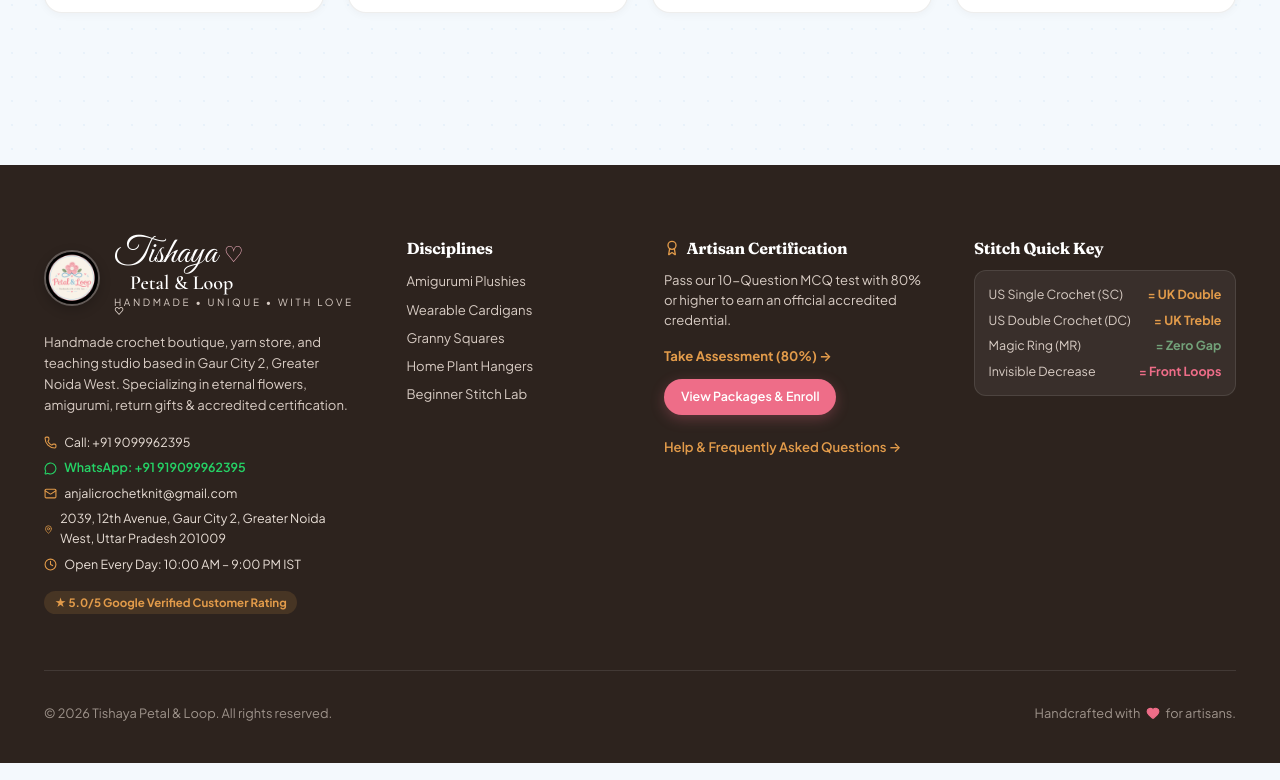
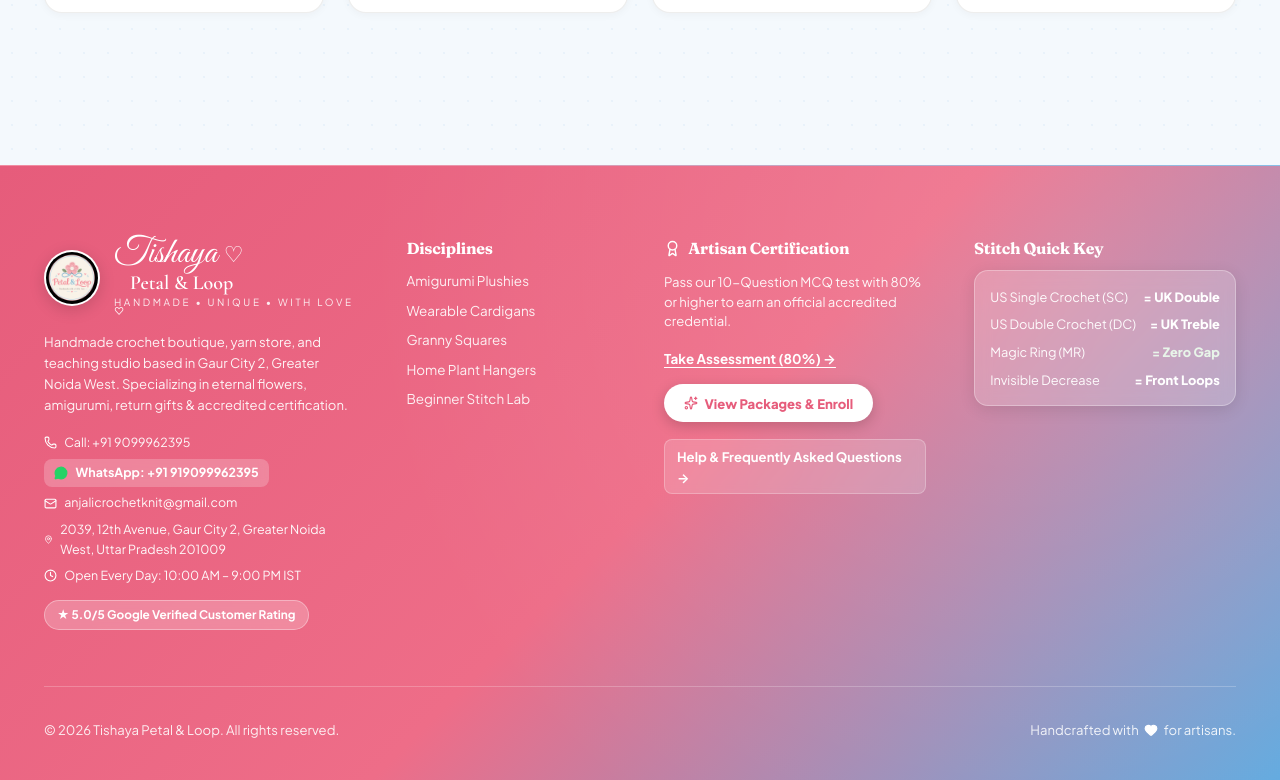
Before and after one commit to RekhaPatel6213/crochet-academy, a React (Vite) app in the folder client/: page / in a window 1280 px wide. Shown: the part 4999-5779 px from the top of the page. Built offline with nearby package versions, Linux system fonts and the light colour scheme; no server answers.

Commit message:
Update footer background color to signature petal-rose and sky-blue gradient matching top announcement bar

```diff
--- a/client/src/components/Footer.jsx
+++ b/client/src/components/Footer.jsx
@@ -1,9 +1,9 @@
 import React from 'react';
-import { Award, Heart, Phone, Mail, MapPin, Clock, MessageCircle } from 'lucide-react';
+import { Award, Heart, Phone, Mail, MapPin, Clock, MessageCircle, Sparkles } from 'lucide-react';
 
 export default function Footer({ onOpenPackages, onOpenExam, settings, onNavigate }) {
   const companyName = settings?.companyName || "Tishaya Petal & Loop";
-  const tagline = settings?.tagline || "Handmade • Unique • With Love ♡";
+  const tagline = settings?.tagline || "HANDMADE • UNIQUE • WITH LOVE ♡";
   const logo = settings?.logo || "/logo.png";
   const contactPhone = settings?.contactPhone || "+91 9099962395";
   const whatsappNum = settings?.whatsappNumber || "919099962395";
@@ -38,56 +38,68 @@ export default function Footer({ onOpenPackages, onOpenExam, settings, onNavigat
               <img
                 src={logo}
                 alt={companyName}
-                style={{ width: '56px', height: '56px', borderRadius: '50%', objectFit: 'cover', border: '2px solid rgba(255,255,255,0.25)', boxShadow: '0 4px 12px rgba(0,0,0,0.2)' }}
+                style={{ width: '56px', height: '56px', borderRadius: '50%', objectFit: 'cover', border: '2px solid rgba(255,255,255,0.4)', boxShadow: '0 4px 16px rgba(0,0,0,0.15)', backgroundColor: '#FFFFFF' }}
                 onError={(e) => { e.target.src = '/logo.png'; }}
               />
               <div style={{ display: 'flex', flexDirection: 'column', lineHeight: 1 }}>
                 <span style={{ fontFamily: "'Great Vibes', cursive", fontSize: '2.3rem', color: '#FFFFFF', lineHeight: 0.9 }}>
-                  {brandParts.main} <span style={{ color: '#F8B4C4', fontSize: '0.6em' }}>♡</span>
+                  {brandParts.main} <span style={{ color: '#FFFFFF', fontSize: '0.6em' }}>♡</span>
                 </span>
                 <span style={{ fontFamily: "'Cormorant Garamond', Georgia, serif", fontSize: '1.25rem', fontWeight: 600, color: '#FFFFFF', marginLeft: '16px', lineHeight: 1.1 }}>
                   {brandParts.sub}
                 </span>
-                <span style={{ fontSize: '0.62rem', letterSpacing: '0.26em', textTransform: 'uppercase', color: '#D8CCC4', marginTop: '4px' }}>
-                  {tagline || "HANDMADE • UNIQUE • WITH LOVE"}
+                <span style={{ fontSize: '0.62rem', letterSpacing: '0.26em', textTransform: 'uppercase', color: 'rgba(255, 255, 255, 0.88)', marginTop: '4px' }}>
+                  {tagline}
                 </span>
               </div>
             </div>
-            <p style={{ fontSize: '0.82rem', color: '#D8CCC4', lineHeight: 1.6, margin: 0 }}>
+            <p style={{ fontSize: '0.82rem', color: 'rgba(255, 255, 255, 0.92)', lineHeight: 1.6, margin: 0 }}>
               Handmade crochet boutique, yarn store, and teaching studio based in Gaur City 2, Greater Noida West. Specializing in eternal flowers, amigurumi, return gifts & accredited certification.
             </p>
 
             {/* Contact Details from Settings */}
-            <div style={{ display: 'flex', flexDirection: 'column', gap: '0.35rem', fontSize: '0.78rem', color: '#E8DED6', marginTop: '0.25rem' }}>
+            <div style={{ display: 'flex', flexDirection: 'column', gap: '0.4rem', fontSize: '0.78rem', color: 'rgba(255, 255, 255, 0.95)', marginTop: '0.25rem' }}>
               <div style={{ display: 'flex', alignItems: 'center', gap: '0.45rem' }}>
-                <Phone size={13} color="var(--color-honey)" />
+                <Phone size={13} color="#FFFFFF" />
                 <span>Call: {contactPhone}</span>
               </div>
               <a
                 href={`https://wa.me/${whatsappNum}?text=Hello%20Tishaya%20Petal%20%26%20Loop!%20I%20have%20an%20order%20inquiry.`}
                 target="_blank"
                 rel="noopener noreferrer"
-                style={{ display: 'flex', alignItems: 'center', gap: '0.45rem', color: '#25D366', textDecoration: 'none', fontWeight: 600 }}
+                style={{
+                  display: 'inline-flex',
+                  alignItems: 'center',
+                  gap: '0.45rem',
+                  backgroundColor: 'rgba(255, 255, 255, 0.22)',
+                  padding: '0.25rem 0.65rem',
+                  borderRadius: '8px',
+                  color: '#FFFFFF',
+                  textDecoration: 'none',
+                  fontWeight: 700,
+                  width: 'fit-content',
+                  backdropFilter: 'blur(4px)'
+                }}
               >
-                <MessageCircle size={13} color="#25D366" />
+                <MessageCircle size={14} color="#25D366" fill="#25D366" />
                 <span>WhatsApp: +91 {whatsappNum}</span>
               </a>
               <div style={{ display: 'flex', alignItems: 'center', gap: '0.45rem' }}>
-                <Mail size={13} color="var(--color-honey)" />
+                <Mail size={13} color="#FFFFFF" />
                 <span>{contactEmail}</span>
               </div>
               <div style={{ display: 'flex', alignItems: 'center', gap: '0.45rem' }}>
-                <MapPin size={13} color="var(--color-honey)" />
+                <MapPin size={13} color="#FFFFFF" />
                 <span>{address}</span>
               </div>
               <div style={{ display: 'flex', alignItems: 'center', gap: '0.45rem' }}>
-                <Clock size={13} color="var(--color-honey)" />
+                <Clock size={13} color="#FFFFFF" />
                 <span>{supportHours}</span>
               </div>
             </div>
 
             <div>
-              <span style={{ fontSize: '0.72rem', color: 'var(--color-honey)', backgroundColor: 'rgba(217,155,67,0.15)', padding: '0.25rem 0.65rem', borderRadius: '999px', fontWeight: 700 }}>
+              <span style={{ fontSize: '0.74rem', color: '#FFFFFF', backgroundColor: 'rgba(255, 255, 255, 0.22)', border: '1px solid rgba(255, 255, 255, 0.35)', padding: '0.3rem 0.75rem', borderRadius: '999px', fontWeight: 700, backdropFilter: 'blur(4px)', display: 'inline-flex', alignItems: 'center', gap: '0.35rem' }}>
                 ★ 5.0/5 Google Verified Customer Rating
               </span>
             </div>
@@ -95,10 +107,10 @@ export default function Footer({ onOpenPackages, onOpenExam, settings, onNavigat
 
           {/* Disciplines */}
           <div style={{ display: 'flex', flexDirection: 'column', gap: '0.75rem' }}>
-            <h4 style={{ color: '#FFFFFF', fontSize: '1rem', margin: 0 }}>
+            <h4 style={{ color: '#FFFFFF', fontSize: '1rem', margin: 0, fontWeight: 700 }}>
               Disciplines
             </h4>
-            <div style={{ display: 'flex', flexDirection: 'column', gap: '0.45rem', fontSize: '0.82rem', color: '#D8CCC4' }}>
+            <div style={{ display: 'flex', flexDirection: 'column', gap: '0.5rem', fontSize: '0.84rem', color: 'rgba(255, 255, 255, 0.9)' }}>
               <div>Amigurumi Plushies</div>
               <div>Wearable Cardigans</div>
               <div>Granny Squares</div>
@@ -108,12 +120,12 @@ export default function Footer({ onOpenPackages, onOpenExam, settings, onNavigat
           </div>
 
           {/* Certification Guild */}
-          <div style={{ display: 'flex', flexDirection: 'column', gap: '0.75rem' }}>
-            <h4 style={{ color: '#FFFFFF', fontSize: '1rem', margin: 0, display: 'flex', alignItems: 'center', gap: '0.4rem' }}>
-              <Award size={16} color="var(--color-honey)" />
+          <div style={{ display: 'flex', flexDirection: 'column', gap: '0.85rem' }}>
+            <h4 style={{ color: '#FFFFFF', fontSize: '1rem', margin: 0, display: 'flex', alignItems: 'center', gap: '0.45rem', fontWeight: 700 }}>
+              <Award size={17} color="#FFFFFF" />
               Artisan Certification
             </h4>
-            <p style={{ fontSize: '0.82rem', color: '#D8CCC4', margin: 0, lineHeight: 1.5 }}>
+            <p style={{ fontSize: '0.82rem', color: 'rgba(255, 255, 255, 0.92)', margin: 0, lineHeight: 1.5 }}>
               Pass our 10-Question MCQ test with 80% or higher to earn an official accredited credential.
             </p>
             <div>
@@ -124,7 +136,7 @@ export default function Footer({ onOpenPackages, onOpenExam, settings, onNavigat
                   if (onNavigate) onNavigate('/certification');
                   else if (onOpenExam) onOpenExam();
                 }}
-                style={{ color: 'var(--color-honey)', fontWeight: 700, fontSize: '0.82rem', textDecoration: 'none', display: 'inline-block' }}
+                style={{ color: '#FFFFFF', fontWeight: 700, fontSize: '0.84rem', textDecoration: 'underline', textUnderlineOffset: '3px', display: 'inline-block' }}
               >
                 Take Assessment (80%) →
               </a>
@@ -137,20 +149,48 @@ export default function Footer({ onOpenPackages, onOpenExam, settings, onNavigat
                   if (onNavigate) onNavigate('/packages');
                   else if (onOpenPackages) onOpenPackages();
                 }}
-                className="btn btn-primary"
-                style={{ padding: '0.45rem 1rem', fontSize: '0.78rem', textDecoration: 'none', display: 'inline-block' }}
+                className="btn"
+                style={{
+                  padding: '0.55rem 1.25rem',
+                  fontSize: '0.82rem',
+                  fontWeight: 800,
+                  backgroundColor: '#FFFFFF',
+                  color: '#E65C7B',
+                  borderRadius: '999px',
+                  boxShadow: '0 4px 14px rgba(0,0,0,0.18)',
+                  border: 'none',
+                  textDecoration: 'none',
+                  display: 'inline-flex',
+                  alignItems: 'center',
+                  gap: '0.4rem',
+                  transition: 'all 0.2s ease'
+                }}
               >
-                View Packages & Enroll
+                <Sparkles size={14} color="#E65C7B" />
+                <span>View Packages & Enroll</span>
               </a>
             </div>
-            <div style={{ marginTop: '0.35rem' }}>
+            <div style={{ marginTop: '0.2rem' }}>
               <a
                 href="/faq"
                 onClick={(e) => {
                   e.preventDefault();
                   if (onNavigate) onNavigate('/faq');
                 }}
-                style={{ color: 'var(--color-honey)', fontWeight: 600, fontSize: '0.82rem', textDecoration: 'none', display: 'inline-flex', alignItems: 'center', gap: '0.3rem' }}
+                style={{
+                  color: '#FFFFFF',
+                  fontWeight: 700,
+                  fontSize: '0.82rem',
+                  textDecoration: 'none',
+                  display: 'inline-flex',
+                  alignItems: 'center',
+                  gap: '0.35rem',
+                  backgroundColor: 'rgba(255, 255, 255, 0.16)',
+                  padding: '0.35rem 0.75rem',
+                  borderRadius: '8px',
+                  border: '1px solid rgba(255, 255, 255, 0.25)',
+                  backdropFilter: 'blur(4px)'
+                }}
               >
                 <span>Help & Frequently Asked Questions →</span>
               </a>
@@ -159,25 +199,37 @@ export default function Footer({ onOpenPackages, onOpenExam, settings, onNavigat
 
           {/* Stitch Cheat Sheet */}
           <div style={{ display: 'flex', flexDirection: 'column', gap: '0.75rem' }}>
-            <h4 style={{ color: '#FFFFFF', fontSize: '1rem', margin: 0 }}>
+            <h4 style={{ color: '#FFFFFF', fontSize: '1rem', margin: 0, fontWeight: 700 }}>
               Stitch Quick Key
             </h4>
-            <div style={{ backgroundColor: 'rgba(255,255,255,0.06)', padding: '0.85rem', borderRadius: '12px', border: '1px solid rgba(255,255,255,0.1)', fontSize: '0.78rem', color: '#D8CCC4', display: 'flex', flexDirection: 'column', gap: '0.35rem' }}>
+            <div style={{
+              backgroundColor: 'rgba(255, 255, 255, 0.18)',
+              backdropFilter: 'blur(8px)',
+              padding: '0.95rem',
+              borderRadius: '14px',
+              border: '1px solid rgba(255, 255, 255, 0.3)',
+              fontSize: '0.8rem',
+              color: '#FFFFFF',
+              display: 'flex',
+              flexDirection: 'column',
+              gap: '0.45rem',
+              boxShadow: '0 4px 16px rgba(0,0,0,0.1)'
+            }}>
               <div style={{ display: 'flex', justifyContent: 'space-between' }}>
-                <span>US Single Crochet (SC)</span>
-                <strong style={{ color: 'var(--color-honey)' }}>= UK Double</strong>
+                <span style={{ opacity: 0.95 }}>US Single Crochet (SC)</span>
+                <strong style={{ color: '#FFFFFF', fontWeight: 800 }}>= UK Double</strong>
               </div>
               <div style={{ display: 'flex', justifyContent: 'space-between' }}>
-                <span>US Double Crochet (DC)</span>
-                <strong style={{ color: 'var(--color-honey)' }}>= UK Treble</strong>
+                <span style={{ opacity: 0.95 }}>US Double Crochet (DC)</span>
+                <strong style={{ color: '#FFFFFF', fontWeight: 800 }}>= UK Treble</strong>
               </div>
               <div style={{ display: 'flex', justifyContent: 'space-between' }}>
-                <span>Magic Ring (MR)</span>
-                <strong style={{ color: 'var(--color-sage)' }}>= Zero Gap</strong>
+                <span style={{ opacity: 0.95 }}>Magic Ring (MR)</span>
+                <strong style={{ color: '#E8F5E9', fontWeight: 800 }}>= Zero Gap</strong>
               </div>
               <div style={{ display: 'flex', justifyContent: 'space-between' }}>
-                <span>Invisible Decrease</span>
-                <strong style={{ color: 'var(--color-primary)' }}>= Front Loops</strong>
+                <span style={{ opacity: 0.95 }}>Invisible Decrease</span>
+                <strong style={{ color: '#FFFFFF', fontWeight: 800 }}>= Front Loops</strong>
               </div>
             </div>
           </div>
@@ -187,7 +239,7 @@ export default function Footer({ onOpenPackages, onOpenExam, settings, onNavigat
         <div className="footer-bottom">
           <span>© 2026 {companyName}. All rights reserved.</span>
           <span style={{ display: 'flex', alignItems: 'center', gap: '0.35rem' }}>
-            Handcrafted with <Heart size={14} color="var(--color-primary)" fill="var(--color-primary)" /> for artisans.
+            Handcrafted with <Heart size={14} color="#FFFFFF" fill="#FFFFFF" /> for artisans.
           </span>
         </div>
 
--- a/client/src/index.css
+++ b/client/src/index.css
@@ -1070,26 +1070,42 @@ a {
 
 /* FOOTER */
 .site-footer {
-  background-color: #2D231E;
-  color: #FAF7F2;
+  background: linear-gradient(135deg, #E65C7B 0%, #EE6D88 52%, #60A9DF 100%);
+  color: #FFFFFF;
   padding: 4.5rem 0 2.5rem;
   margin-top: 6rem;
-  border-top: 1px solid rgba(44, 34, 30, 0.1);
+  border-top: 1px solid rgba(255, 255, 255, 0.25);
+  position: relative;
+  overflow: hidden;
+}
+.site-footer::before {
+  content: '';
+  position: absolute;
+  top: 0;
+  left: 0;
+  right: 0;
+  bottom: 0;
+  background: radial-gradient(circle at 85% 15%, rgba(255, 255, 255, 0.12) 0%, transparent 60%);
+  pointer-events: none;
 }
 .footer-grid {
   display: grid;
   grid-template-columns: 1.2fr 0.8fr 1fr 1fr;
   gap: 3rem;
   padding-bottom: 3.5rem;
-  border-bottom: 1px solid rgba(255, 255, 255, 0.1);
+  border-bottom: 1px solid rgba(255, 255, 255, 0.22);
+  position: relative;
+  z-index: 1;
 }
 .footer-bottom {
   padding-top: 2rem;
   display: flex;
   align-items: center;
   justify-content: space-between;
-  font-size: 0.8rem;
-  color: #9E938B;
+  font-size: 0.82rem;
+  color: rgba(255, 255, 255, 0.88);
+  position: relative;
+  z-index: 1;
 }
 
 /* RESPONSIVE BREAKPOINTS */
```
